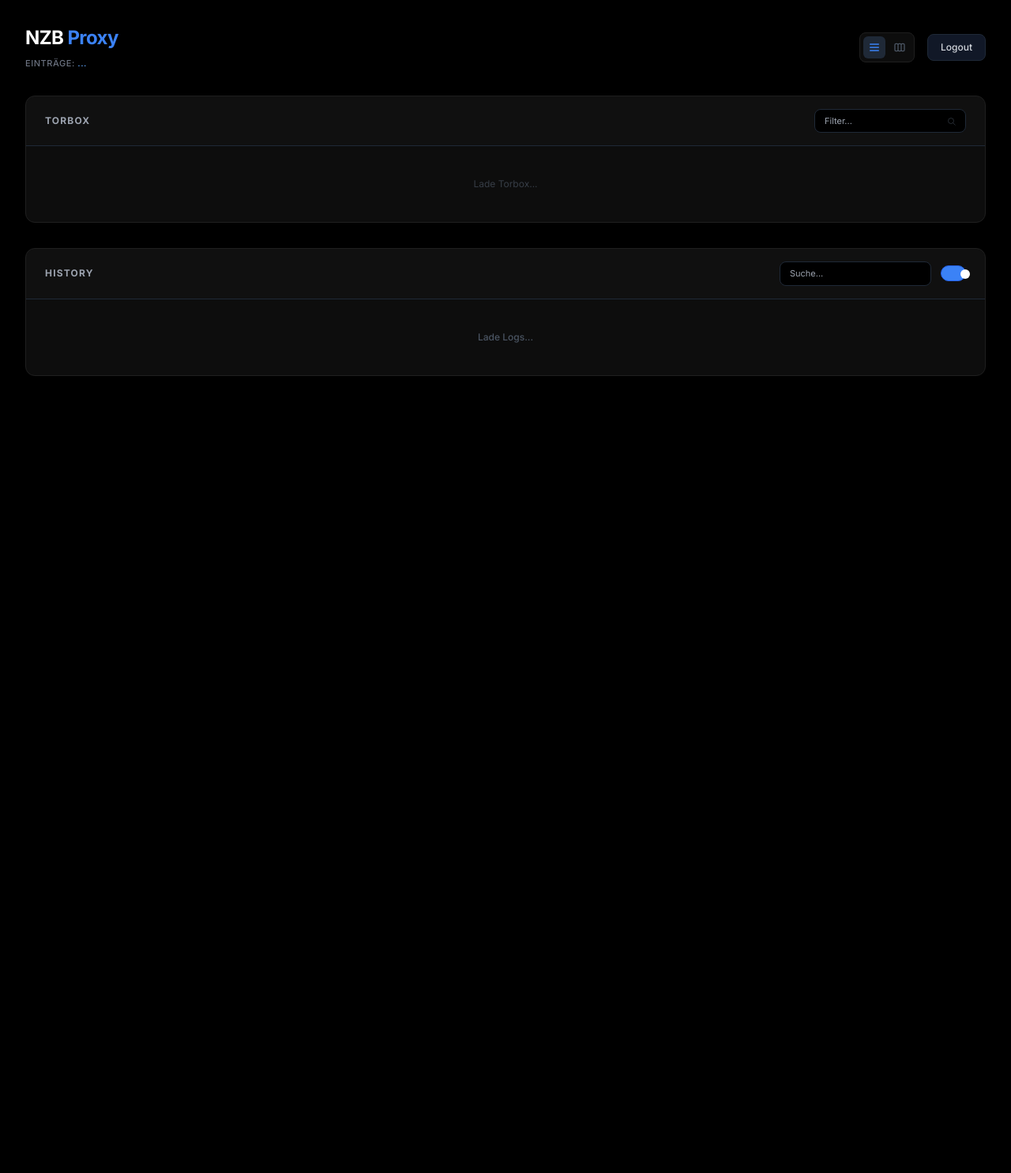
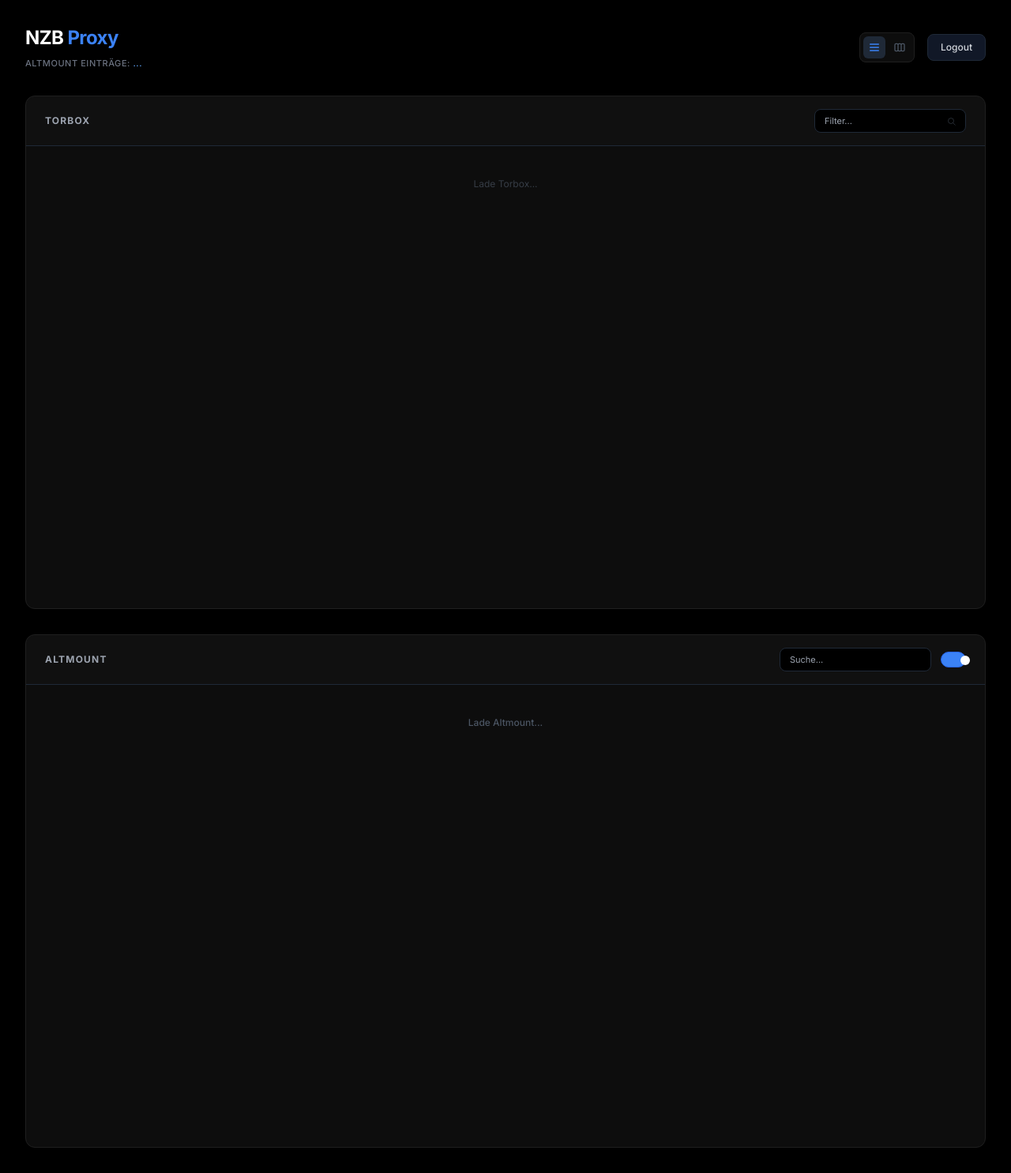
Before and after one commit to ErSholt/sabApi, a FastAPI app: template templates/dashboard.html in a window 1280 px wide. Shown: the whole page at 79% size. Before the commit the page ends 476 px from the top, so only its background shows below. Run offline with FastAPI, Linux system fonts and the light colour scheme; the template is opened without the code that fills it, so the values that code supplies are empty; some libraries are stand-ins or nearby versions.

Commit message:
Update dashboard.html

```diff
--- a/templates/dashboard.html
+++ b/templates/dashboard.html
@@ -8,7 +8,8 @@
     <link href="https://fonts.googleapis.com/css2?family=Inter:wght@400;500;600;700&display=swap" rel="stylesheet">
     <style>
         body { background-color: #000000; color: #f3f4f6; font-family: 'Inter', sans-serif; }
-        .card { background-color: #0d0d0d; border: 1px solid #1f1f1f; display: flex; flex-direction: column; }
+        /* HIER: Feste Höhe hinzugefügt, damit die Zeilenhöhe der Snippets greift */
+        .card { background-color: #0d0d0d; border: 1px solid #1f1f1f; display: flex; flex-direction: column; height: 650px; }
 
         /* Custom Toggle Switch */
         .toggle-bg { width: 2.5rem; height: 1.25rem; background-color: #1f1f1f; border-radius: 9999px; transition: all 0.2s; position: relative; border: 1px solid #333; }
@@ -29,9 +30,7 @@
         .view-btn:hover { color: #9ca3af; }
         .view-btn.active { color: #3b82f6; background-color: #1f2937; }
 
-        /* Ändert den Cursor beim Drüberfahren über gekürzte Texte */
         .truncate { cursor: help; }
-        /* Optional: Ein etwas schönerer Browser-Tooltip-Look */
         [title] {
             text-decoration: underline dotted #374151;
         }
@@ -43,7 +42,7 @@
         <div>
             <h1 class="text-2xl font-bold tracking-tight text-white">NZB <span class="text-blue-500">Proxy</span></h1>
             <div class="flex gap-4 mt-2 text-[11px] font-medium text-gray-500 uppercase tracking-wider">
-                <span>Einträge: <span class="text-blue-400" id="total-usenet">...</span></span>
+                <span>Altmount Einträge: <span class="text-blue-400" id="total-altmount">...</span></span>
                 <span id="refresh-indicator" class="text-green-500 opacity-0 transition-opacity">● Live</span>
             </div>
         </div>
@@ -64,7 +63,7 @@
 
     <div id="layout-container" class="max-w-7xl mx-auto grid grid-cols-1 gap-8 transition-all duration-300">
 
-        <div class="card rounded-xl overflow-hidden h-full">
+        <div class="card rounded-xl overflow-hidden">
             <div class="px-6 py-4 border-b border-gray-800 flex flex-wrap justify-between items-center gap-4 bg-white/[0.01]">
                 <h2 class="text-xs font-bold text-gray-400 uppercase tracking-widest">Torbox</h2>
 
@@ -75,18 +74,18 @@
                     <svg class="w-3 h-3 text-gray-600 absolute right-3 top-2.5" fill="none" stroke="currentColor" viewBox="0 0 24 24"><path d="M21 21l-6-6m2-5a7 7 0 11-14 0 7 7 0 0114 0z"></path></svg>
                 </div>
             </div>
-            <div id="table-container" class="flex-grow">
+            <div id="table-container" class="flex-grow overflow-hidden">
                 <div class="p-10 text-center text-gray-600 animate-pulse text-xs">Lade Torbox...</div>
             </div>
         </div>
 
-        <div class="card rounded-xl overflow-hidden h-full">
+        <div class="card rounded-xl overflow-hidden">
             <div class="px-6 py-4 border-b border-gray-800 flex flex-wrap justify-between items-center gap-4 bg-white/[0.01]">
-                <h2 class="text-xs font-bold text-gray-400 uppercase tracking-widest">History</h2>
+                <h2 class="text-xs font-bold text-gray-400 uppercase tracking-widest">Altmount</h2>
 
                 <div class="flex flex-wrap items-center gap-3 w-full md:w-auto justify-end">
                     <div class="relative flex-grow md:flex-grow-0 w-full md:w-auto">
-                        <input type="text" id="search-history" placeholder="Suche..."
+                        <input type="text" id="search-altmount" placeholder="Suche..."
                                class="bg-black border border-gray-800 rounded-lg px-3 py-1.5 text-[11px] text-gray-300 focus:outline-none focus:border-blue-500 transition-all w-full md:w-48"
                                oninput="debounceSearch('h')">
                     </div>
@@ -100,8 +99,8 @@
                 </div>
             </div>
 
-            <div id="history-container" class="flex-grow">
-                <div class="p-10 text-center text-gray-600 text-xs font-medium">Lade Logs...</div>
+            <div id="history-container" class="flex-grow overflow-hidden">
+                <div class="p-10 text-center text-gray-600 text-xs font-medium">Lade Altmount...</div>
             </div>
         </div>
     </div>
@@ -112,50 +111,33 @@
         let isRefreshing = false;
         let searchTimeout;
 
-        // --- VIEW MODE LOGIC ---
         function setViewMode(mode) {
             const container = document.getElementById('layout-container');
             const btnStacked = document.getElementById('btn-stacked');
             const btnGrid = document.getElementById('btn-grid');
 
             if (mode === 'grid') {
-                // Aktiviere Grid (Nebeneinander) ab Large Screens
                 container.classList.remove('grid-cols-1');
-                container.classList.add('lg:grid-cols-2'); // Auf Mobile bleibt es untereinander
-
+                container.classList.add('lg:grid-cols-2');
                 btnGrid.classList.add('active');
                 btnStacked.classList.remove('active');
             } else {
-                // Aktiviere Stacked (Untereinander)
                 container.classList.remove('lg:grid-cols-2');
                 container.classList.add('grid-cols-1');
-
                 btnStacked.classList.add('active');
                 btnGrid.classList.remove('active');
             }
-            // Speichern
             localStorage.setItem('dashboardViewMode', mode);
         }
 
-        // Initiale View Mode laden
         const savedMode = localStorage.getItem('dashboardViewMode') || 'stacked';
         setViewMode(savedMode);
-        // Funktion für mobile Tooltips
-        function showDetail(text) {
-            if (!text) return;
-            // Auf Mobilgeräten nutzen wir ein einfaches Alert,
-            // oder du kannst hier ein schöneres Modal einbauen.
-            alert("Details:\n" + text);
-        }
-// Diese Funktion muss global verfügbar sein
-window.showDetail = function(text) {
-    if (!text || text === 'undefined') return;
 
-    // Einfache mobile Lösung: Ein Alert-Fenster
-    // Du kannst dies später durch ein schöneres Modal ersetzen
-    alert("Status Details:\n" + text);
-};
-        // --- DASHBOARD LOGIC (Wie zuvor) ---
+        window.showDetail = function(text) {
+            if (!text || text === 'undefined') return;
+            alert("Status Details:\n" + text);
+        };
+
         function debounceSearch(type) {
             clearTimeout(searchTimeout);
             searchTimeout = setTimeout(() => {
@@ -165,29 +147,25 @@ window.showDetail = function(text) {
             }, 400);
         }
 
-        window.changePage = (p) => { currentPageT = p; updateDashboard(true); };
+        // Korrektur für deine Snippet-Buttons
+        window.changePageT = (p) => { currentPageT = p; updateDashboard(true); };
         window.changePageH = (p) => { currentPageH = p; updateDashboard(true); };
 
         async function updateDashboard(force = false) {
             if (isRefreshing && !force) return;
 
             const searchTorboxEl = document.getElementById('search-torbox');
-            const searchHistoryEl = document.getElementById('search-history');
+            const searchAltmountEl = document.getElementById('search-altmount');
             const filterToggleEl = document.getElementById('filter-toggle');
 
-            if (!searchTorboxEl || !searchHistoryEl) return;
+            if (!searchTorboxEl || !searchAltmountEl) return;
 
             isRefreshing = true;
             const indicator = document.getElementById('refresh-indicator');
             if (indicator) indicator.style.opacity = '1';
 
-            const tScroll = document.querySelector('#table-container .overflow-x-auto');
-            const hScroll = document.querySelector('#history-container .overflow-x-auto');
-            const tScrollPos = tScroll ? tScroll.scrollLeft : 0;
-            const hScrollPos = hScroll ? hScroll.scrollLeft : 0;
-
             const searchT = searchTorboxEl.value;
-            const searchH = searchHistoryEl.value;
+            const searchH = searchAltmountEl.value;
             const filterActive = filterToggleEl.checked ? 1 : 0;
 
             try {
@@ -200,12 +178,8 @@ window.showDetail = function(text) {
                 if (data.status === "success") {
                     document.getElementById('table-container').innerHTML = data.table_html;
                     document.getElementById('history-container').innerHTML = data.history_html;
-                    document.getElementById('total-usenet').innerText = data.total_history;
-
-                    const newTScroll = document.querySelector('#table-container .overflow-x-auto');
-                    const newHScroll = document.querySelector('#history-container .overflow-x-auto');
-                    if (newTScroll) newTScroll.scrollLeft = tScrollPos;
-                    if (newHScroll) newHScroll.scrollLeft = hScrollPos;
+                    // Umbenannt auf Altmount ID
+                    document.getElementById('total-altmount').innerText = data.total_history;
                 }
             } catch (error) {
                 console.error("Sync Error:", error);
```
